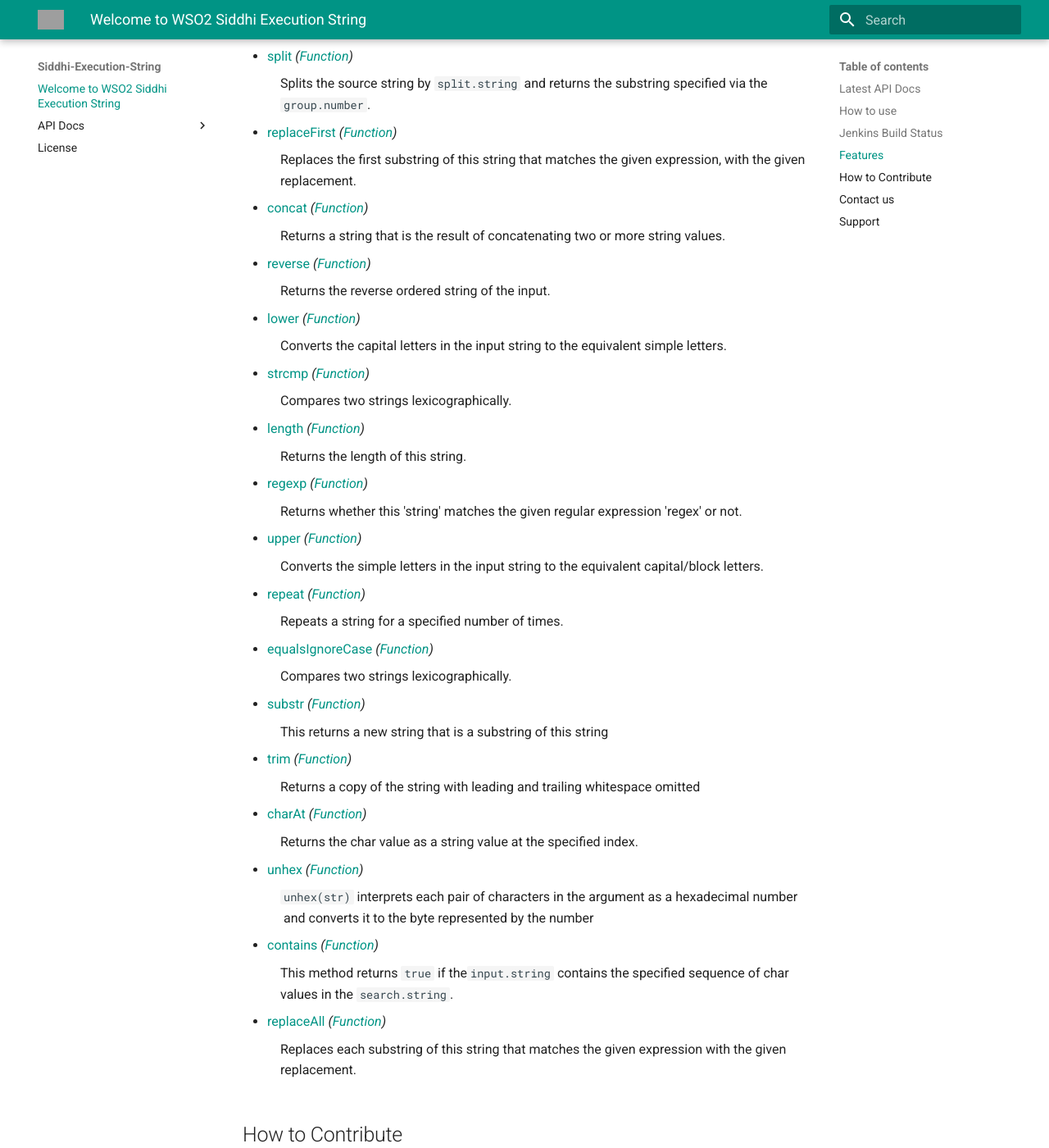
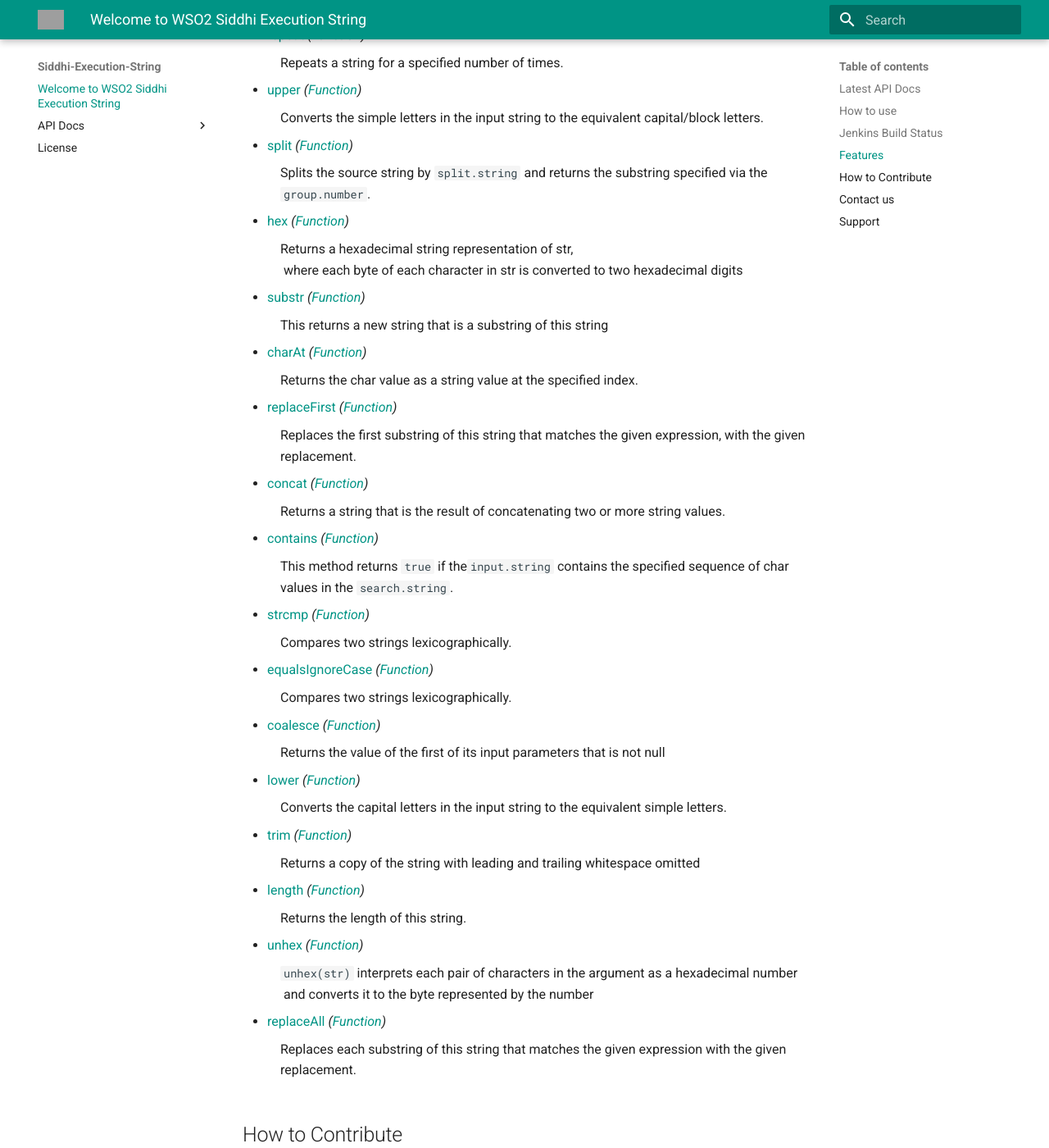
Before and after one commit to siddhi-io/siddhi-execution-string, an MkDocs documentation site: the page built from docs/index.md, in a window 1280 px wide and 1400 px high, scrolled down 1483 px. Shown: the whole window at 82% size. Built offline with MkDocs 1.6.1 and Material for MkDocs 9.7.7, drawn with Linux system fonts in a browser that asks for light colours; old or Windows-style settings are respelled for this version of MkDocs; some of the changed text lies outside the part shown; grey boxes are pictures that could not be loaded.

Commit message:
doc changes

```diff
--- a/docs/index.md
+++ b/docs/index.md
@@ -46,25 +46,25 @@
 
 ## Features
 
-* <a target="_blank" href="https://wso2-extensions.github.io/siddhi-execution-string/api/4.0.3-SNAPSHOT/#hex-function">hex</a> *(<a target="_blank" href="https://wso2.github.io/siddhi/documentation/siddhi-4.0/#functions">Function</a>)*<br><div style="padding-left: 1em;"><p>Returns a hexadecimal string representation of str,<br>&nbsp;where each byte of each character in str is converted to two hexadecimal digits</p></div>
-* <a target="_blank" href="https://wso2-extensions.github.io/siddhi-execution-string/api/4.0.3-SNAPSHOT/#coalesce-function">coalesce</a> *(<a target="_blank" href="https://wso2.github.io/siddhi/documentation/siddhi-4.0/#functions">Function</a>)*<br><div style="padding-left: 1em;"><p>Returns the value of the first of its input parameters that is not null</p></div>
-* <a target="_blank" href="https://wso2-extensions.github.io/siddhi-execution-string/api/4.0.3-SNAPSHOT/#split-function">split</a> *(<a target="_blank" href="https://wso2.github.io/siddhi/documentation/siddhi-4.0/#functions">Function</a>)*<br><div style="padding-left: 1em;"><p>Splits the source string by <code>split.string</code> and returns the substring specified via the <code>group.number</code>.</p></div>
-* <a target="_blank" href="https://wso2-extensions.github.io/siddhi-execution-string/api/4.0.3-SNAPSHOT/#replacefirst-function">replaceFirst</a> *(<a target="_blank" href="https://wso2.github.io/siddhi/documentation/siddhi-4.0/#functions">Function</a>)*<br><div style="padding-left: 1em;"><p>Replaces the first substring of this string that matches the given expression, with the given replacement.</p></div>
-* <a target="_blank" href="https://wso2-extensions.github.io/siddhi-execution-string/api/4.0.3-SNAPSHOT/#concat-function">concat</a> *(<a target="_blank" href="https://wso2.github.io/siddhi/documentation/siddhi-4.0/#functions">Function</a>)*<br><div style="padding-left: 1em;"><p>Returns a string that is the result of concatenating two or more string values.</p></div>
-* <a target="_blank" href="https://wso2-extensions.github.io/siddhi-execution-string/api/4.0.3-SNAPSHOT/#reverse-function">reverse</a> *(<a target="_blank" href="https://wso2.github.io/siddhi/documentation/siddhi-4.0/#functions">Function</a>)*<br><div style="padding-left: 1em;"><p>Returns the reverse ordered string of the input.</p></div>
-* <a target="_blank" href="https://wso2-extensions.github.io/siddhi-execution-string/api/4.0.3-SNAPSHOT/#lower-function">lower</a> *(<a target="_blank" href="https://wso2.github.io/siddhi/documentation/siddhi-4.0/#functions">Function</a>)*<br><div style="padding-left: 1em;"><p>Converts the capital letters in the input string to the equivalent simple letters.</p></div>
-* <a target="_blank" href="https://wso2-extensions.github.io/siddhi-execution-string/api/4.0.3-SNAPSHOT/#strcmp-function">strcmp</a> *(<a target="_blank" href="https://wso2.github.io/siddhi/documentation/siddhi-4.0/#functions">Function</a>)*<br><div style="padding-left: 1em;"><p>Compares two strings lexicographically.</p></div>
-* <a target="_blank" href="https://wso2-extensions.github.io/siddhi-execution-string/api/4.0.3-SNAPSHOT/#length-function">length</a> *(<a target="_blank" href="https://wso2.github.io/siddhi/documentation/siddhi-4.0/#functions">Function</a>)*<br><div style="padding-left: 1em;"><p>Returns the length of this string.</p></div>
-* <a target="_blank" href="https://wso2-extensions.github.io/siddhi-execution-string/api/4.0.3-SNAPSHOT/#regexp-function">regexp</a> *(<a target="_blank" href="https://wso2.github.io/siddhi/documentation/siddhi-4.0/#functions">Function</a>)*<br><div style="padding-left: 1em;"><p>Returns whether  this 'string' matches the given regular expression 'regex' or not.</p></div>
-* <a target="_blank" href="https://wso2-extensions.github.io/siddhi-execution-string/api/4.0.3-SNAPSHOT/#upper-function">upper</a> *(<a target="_blank" href="https://wso2.github.io/siddhi/documentation/siddhi-4.0/#functions">Function</a>)*<br><div style="padding-left: 1em;"><p>Converts the simple letters in the input string to the equivalent capital/block letters.</p></div>
-* <a target="_blank" href="https://wso2-extensions.github.io/siddhi-execution-string/api/4.0.3-SNAPSHOT/#repeat-function">repeat</a> *(<a target="_blank" href="https://wso2.github.io/siddhi/documentation/siddhi-4.0/#functions">Function</a>)*<br><div style="padding-left: 1em;"><p>Repeats a string for a specified number of times.</p></div>
-* <a target="_blank" href="https://wso2-extensions.github.io/siddhi-execution-string/api/4.0.3-SNAPSHOT/#equalsignorecase-function">equalsIgnoreCase</a> *(<a target="_blank" href="https://wso2.github.io/siddhi/documentation/siddhi-4.0/#functions">Function</a>)*<br><div style="padding-left: 1em;"><p>Compares two strings lexicographically.</p></div>
-* <a target="_blank" href="https://wso2-extensions.github.io/siddhi-execution-string/api/4.0.3-SNAPSHOT/#substr-function">substr</a> *(<a target="_blank" href="https://wso2.github.io/siddhi/documentation/siddhi-4.0/#functions">Function</a>)*<br><div style="padding-left: 1em;"><p>This returns a new string that is a substring of this string</p></div>
-* <a target="_blank" href="https://wso2-extensions.github.io/siddhi-execution-string/api/4.0.3-SNAPSHOT/#trim-function">trim</a> *(<a target="_blank" href="https://wso2.github.io/siddhi/documentation/siddhi-4.0/#functions">Function</a>)*<br><div style="padding-left: 1em;"><p>Returns a copy of the string with leading and trailing whitespace omitted</p></div>
-* <a target="_blank" href="https://wso2-extensions.github.io/siddhi-execution-string/api/4.0.3-SNAPSHOT/#charat-function">charAt</a> *(<a target="_blank" href="https://wso2.github.io/siddhi/documentation/siddhi-4.0/#functions">Function</a>)*<br><div style="padding-left: 1em;"><p>Returns the char value as a string value at the specified index.</p></div>
-* <a target="_blank" href="https://wso2-extensions.github.io/siddhi-execution-string/api/4.0.3-SNAPSHOT/#unhex-function">unhex</a> *(<a target="_blank" href="https://wso2.github.io/siddhi/documentation/siddhi-4.0/#functions">Function</a>)*<br><div style="padding-left: 1em;"><p><code>unhex(str)</code> interprets each pair of characters in the argument as a hexadecimal number<br>&nbsp;and converts it to the byte represented by the number</p></div>
-* <a target="_blank" href="https://wso2-extensions.github.io/siddhi-execution-string/api/4.0.3-SNAPSHOT/#contains-function">contains</a> *(<a target="_blank" href="https://wso2.github.io/siddhi/documentation/siddhi-4.0/#functions">Function</a>)*<br><div style="padding-left: 1em;"><p>This method returns <code>true</code> if the<code>input.string</code> contains the specified sequence of char values in the <code>search.string</code>. </p></div>
-* <a target="_blank" href="https://wso2-extensions.github.io/siddhi-execution-string/api/4.0.3-SNAPSHOT/#replaceall-function">replaceAll</a> *(<a target="_blank" href="https://wso2.github.io/siddhi/documentation/siddhi-4.0/#functions">Function</a>)*<br><div style="padding-left: 1em;"><p>Replaces each substring of this string that matches the given expression with the given replacement.</p></div>
+* <a target="_blank" href="https://wso2-extensions.github.io/siddhi-execution-string/api/4.0.4-SNAPSHOT/#regexp-function">regexp</a> *(<a target="_blank" href="https://wso2.github.io/siddhi/documentation/siddhi-4.0/#functions">Function</a>)*<br><div style="padding-left: 1em;"><p>Returns whether  this 'string' matches the given regular expression 'regex' or not.</p></div>
+* <a target="_blank" href="https://wso2-extensions.github.io/siddhi-execution-string/api/4.0.4-SNAPSHOT/#reverse-function">reverse</a> *(<a target="_blank" href="https://wso2.github.io/siddhi/documentation/siddhi-4.0/#functions">Function</a>)*<br><div style="padding-left: 1em;"><p>Returns the reverse ordered string of the input.</p></div>
+* <a target="_blank" href="https://wso2-extensions.github.io/siddhi-execution-string/api/4.0.4-SNAPSHOT/#repeat-function">repeat</a> *(<a target="_blank" href="https://wso2.github.io/siddhi/documentation/siddhi-4.0/#functions">Function</a>)*<br><div style="padding-left: 1em;"><p>Repeats a string for a specified number of times.</p></div>
+* <a target="_blank" href="https://wso2-extensions.github.io/siddhi-execution-string/api/4.0.4-SNAPSHOT/#upper-function">upper</a> *(<a target="_blank" href="https://wso2.github.io/siddhi/documentation/siddhi-4.0/#functions">Function</a>)*<br><div style="padding-left: 1em;"><p>Converts the simple letters in the input string to the equivalent capital/block letters.</p></div>
+* <a target="_blank" href="https://wso2-extensions.github.io/siddhi-execution-string/api/4.0.4-SNAPSHOT/#split-function">split</a> *(<a target="_blank" href="https://wso2.github.io/siddhi/documentation/siddhi-4.0/#functions">Function</a>)*<br><div style="padding-left: 1em;"><p>Splits the source string by <code>split.string</code> and returns the substring specified via the <code>group.number</code>.</p></div>
+* <a target="_blank" href="https://wso2-extensions.github.io/siddhi-execution-string/api/4.0.4-SNAPSHOT/#hex-function">hex</a> *(<a target="_blank" href="https://wso2.github.io/siddhi/documentation/siddhi-4.0/#functions">Function</a>)*<br><div style="padding-left: 1em;"><p>Returns a hexadecimal string representation of str,<br>&nbsp;where each byte of each character in str is converted to two hexadecimal digits</p></div>
+* <a target="_blank" href="https://wso2-extensions.github.io/siddhi-execution-string/api/4.0.4-SNAPSHOT/#substr-function">substr</a> *(<a target="_blank" href="https://wso2.github.io/siddhi/documentation/siddhi-4.0/#functions">Function</a>)*<br><div style="padding-left: 1em;"><p>This returns a new string that is a substring of this string</p></div>
+* <a target="_blank" href="https://wso2-extensions.github.io/siddhi-execution-string/api/4.0.4-SNAPSHOT/#charat-function">charAt</a> *(<a target="_blank" href="https://wso2.github.io/siddhi/documentation/siddhi-4.0/#functions">Function</a>)*<br><div style="padding-left: 1em;"><p>Returns the char value as a string value at the specified index.</p></div>
+* <a target="_blank" href="https://wso2-extensions.github.io/siddhi-execution-string/api/4.0.4-SNAPSHOT/#replacefirst-function">replaceFirst</a> *(<a target="_blank" href="https://wso2.github.io/siddhi/documentation/siddhi-4.0/#functions">Function</a>)*<br><div style="padding-left: 1em;"><p>Replaces the first substring of this string that matches the given expression, with the given replacement.</p></div>
+* <a target="_blank" href="https://wso2-extensions.github.io/siddhi-execution-string/api/4.0.4-SNAPSHOT/#concat-function">concat</a> *(<a target="_blank" href="https://wso2.github.io/siddhi/documentation/siddhi-4.0/#functions">Function</a>)*<br><div style="padding-left: 1em;"><p>Returns a string that is the result of concatenating two or more string values.</p></div>
+* <a target="_blank" href="https://wso2-extensions.github.io/siddhi-execution-string/api/4.0.4-SNAPSHOT/#contains-function">contains</a> *(<a target="_blank" href="https://wso2.github.io/siddhi/documentation/siddhi-4.0/#functions">Function</a>)*<br><div style="padding-left: 1em;"><p>This method returns <code>true</code> if the<code>input.string</code> contains the specified sequence of char values in the <code>search.string</code>. </p></div>
+* <a target="_blank" href="https://wso2-extensions.github.io/siddhi-execution-string/api/4.0.4-SNAPSHOT/#strcmp-function">strcmp</a> *(<a target="_blank" href="https://wso2.github.io/siddhi/documentation/siddhi-4.0/#functions">Function</a>)*<br><div style="padding-left: 1em;"><p>Compares two strings lexicographically.</p></div>
+* <a target="_blank" href="https://wso2-extensions.github.io/siddhi-execution-string/api/4.0.4-SNAPSHOT/#equalsignorecase-function">equalsIgnoreCase</a> *(<a target="_blank" href="https://wso2.github.io/siddhi/documentation/siddhi-4.0/#functions">Function</a>)*<br><div style="padding-left: 1em;"><p>Compares two strings lexicographically.</p></div>
+* <a target="_blank" href="https://wso2-extensions.github.io/siddhi-execution-string/api/4.0.4-SNAPSHOT/#coalesce-function">coalesce</a> *(<a target="_blank" href="https://wso2.github.io/siddhi/documentation/siddhi-4.0/#functions">Function</a>)*<br><div style="padding-left: 1em;"><p>Returns the value of the first of its input parameters that is not null</p></div>
+* <a target="_blank" href="https://wso2-extensions.github.io/siddhi-execution-string/api/4.0.4-SNAPSHOT/#lower-function">lower</a> *(<a target="_blank" href="https://wso2.github.io/siddhi/documentation/siddhi-4.0/#functions">Function</a>)*<br><div style="padding-left: 1em;"><p>Converts the capital letters in the input string to the equivalent simple letters.</p></div>
+* <a target="_blank" href="https://wso2-extensions.github.io/siddhi-execution-string/api/4.0.4-SNAPSHOT/#trim-function">trim</a> *(<a target="_blank" href="https://wso2.github.io/siddhi/documentation/siddhi-4.0/#functions">Function</a>)*<br><div style="padding-left: 1em;"><p>Returns a copy of the string with leading and trailing whitespace omitted</p></div>
+* <a target="_blank" href="https://wso2-extensions.github.io/siddhi-execution-string/api/4.0.4-SNAPSHOT/#length-function">length</a> *(<a target="_blank" href="https://wso2.github.io/siddhi/documentation/siddhi-4.0/#functions">Function</a>)*<br><div style="padding-left: 1em;"><p>Returns the length of this string.</p></div>
+* <a target="_blank" href="https://wso2-extensions.github.io/siddhi-execution-string/api/4.0.4-SNAPSHOT/#unhex-function">unhex</a> *(<a target="_blank" href="https://wso2.github.io/siddhi/documentation/siddhi-4.0/#functions">Function</a>)*<br><div style="padding-left: 1em;"><p><code>unhex(str)</code> interprets each pair of characters in the argument as a hexadecimal number<br>&nbsp;and converts it to the byte represented by the number</p></div>
+* <a target="_blank" href="https://wso2-extensions.github.io/siddhi-execution-string/api/4.0.4-SNAPSHOT/#replaceall-function">replaceAll</a> *(<a target="_blank" href="https://wso2.github.io/siddhi/documentation/siddhi-4.0/#functions">Function</a>)*<br><div style="padding-left: 1em;"><p>Replaces each substring of this string that matches the given expression with the given replacement.</p></div>
 
 ## How to Contribute
 
--- a/mkdocs.yml
+++ b/mkdocs.yml
@@ -18,5 +18,6 @@
   - 4.0.1-SNAPSHOT: api/4.0.1-SNAPSHOT.md
   - 4.0.2-SNAPSHOT: api/4.0.2-SNAPSHOT.md
   - 4.0.3-SNAPSHOT: api/4.0.3-SNAPSHOT.md
+  - 4.0.4-SNAPSHOT: api/4.0.4-SNAPSHOT.md
 - License: license.md
 theme: material
```
Also changed, not shown: other parts of docs/index.md (+1 -1 lines), README.md (+20 -20 lines).
